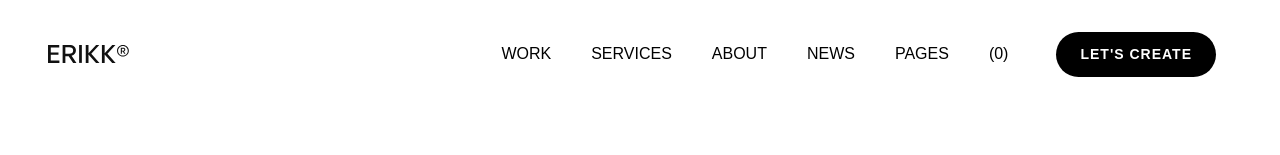
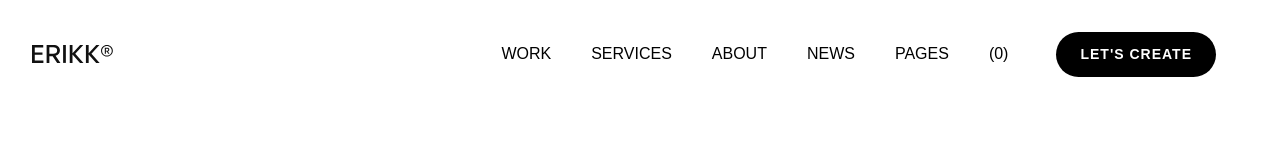
Before and after one commit to RajkrRabidas/Erikk-Website, a plain HTML site: page index.html in a window 1280 px wide. Shown: the top 155 px of the page. Drawn offline with nearby package versions, Linux system fonts and the light colour scheme.

Commit message:
changes in style

```diff
--- a/style.scss
+++ b/style.scss
@@ -25,7 +25,7 @@ main {
     display: flex;
     align-items: center;
     justify-content: space-between;
-    padding: 0 2rem 0 3rem;
+    padding: 0 2rem 0 2rem;
 
     img {
       width: 5.1rem;
```
Also changed, not shown: style.css.
